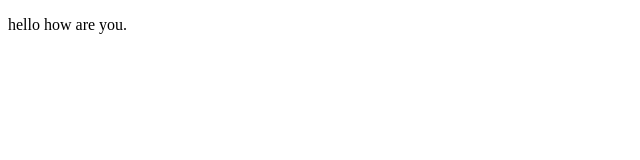
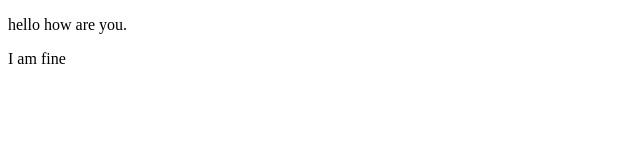
Before and after one commit to ashimkharel/DemoRepository, a plain HTML site: page index.html in a window 1280 px wide. Shown: the full height of the page, 0-640 px from the left. Drawn offline with Linux system fonts and the light colour scheme.

Commit message:
subbranch created

```diff
--- a/index.html
+++ b/index.html
@@ -7,5 +7,6 @@
 </head>
 <body>
     <p>hello how are you.</p>
+    <p>I am fine</p>
 </body>
 </html>
```
